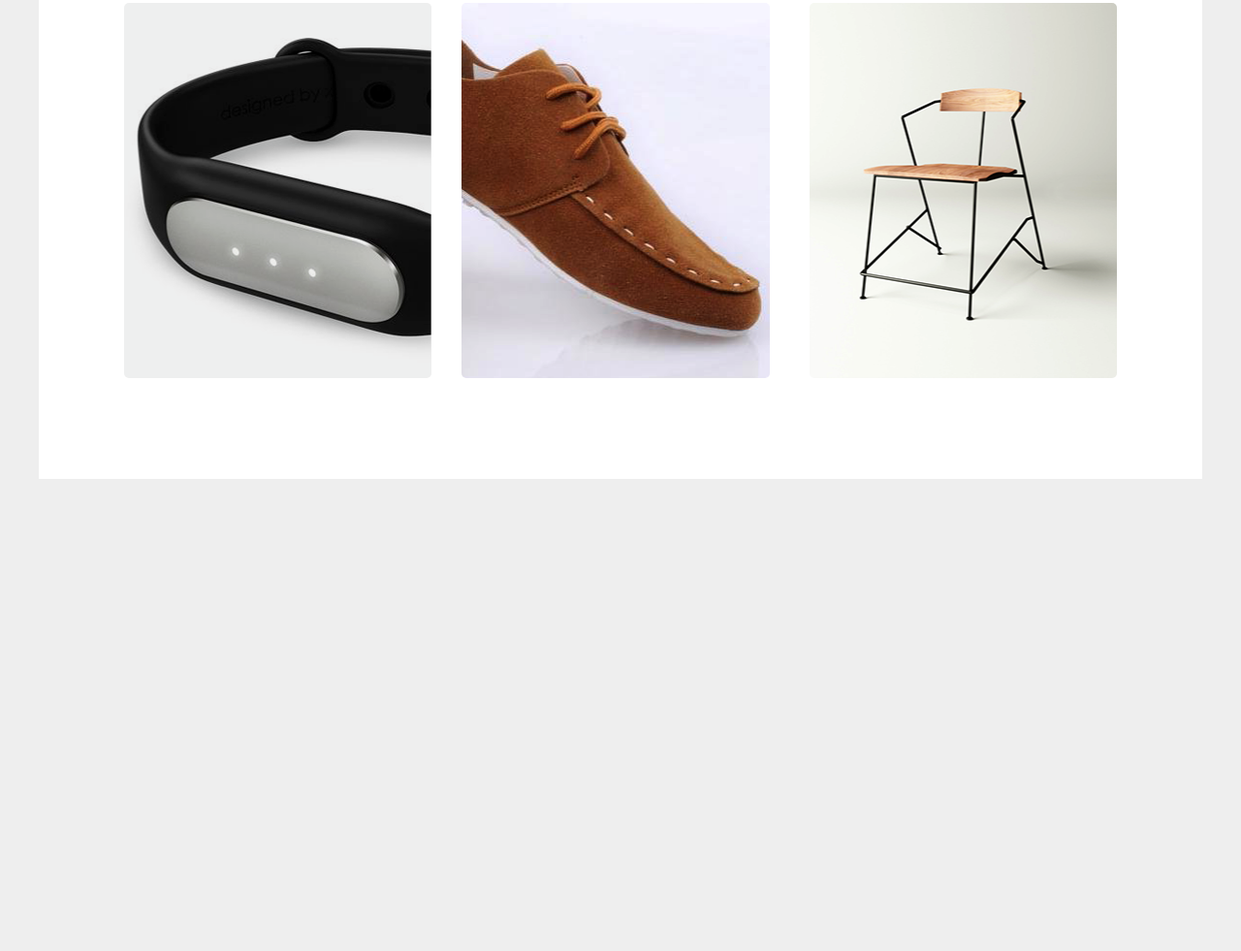
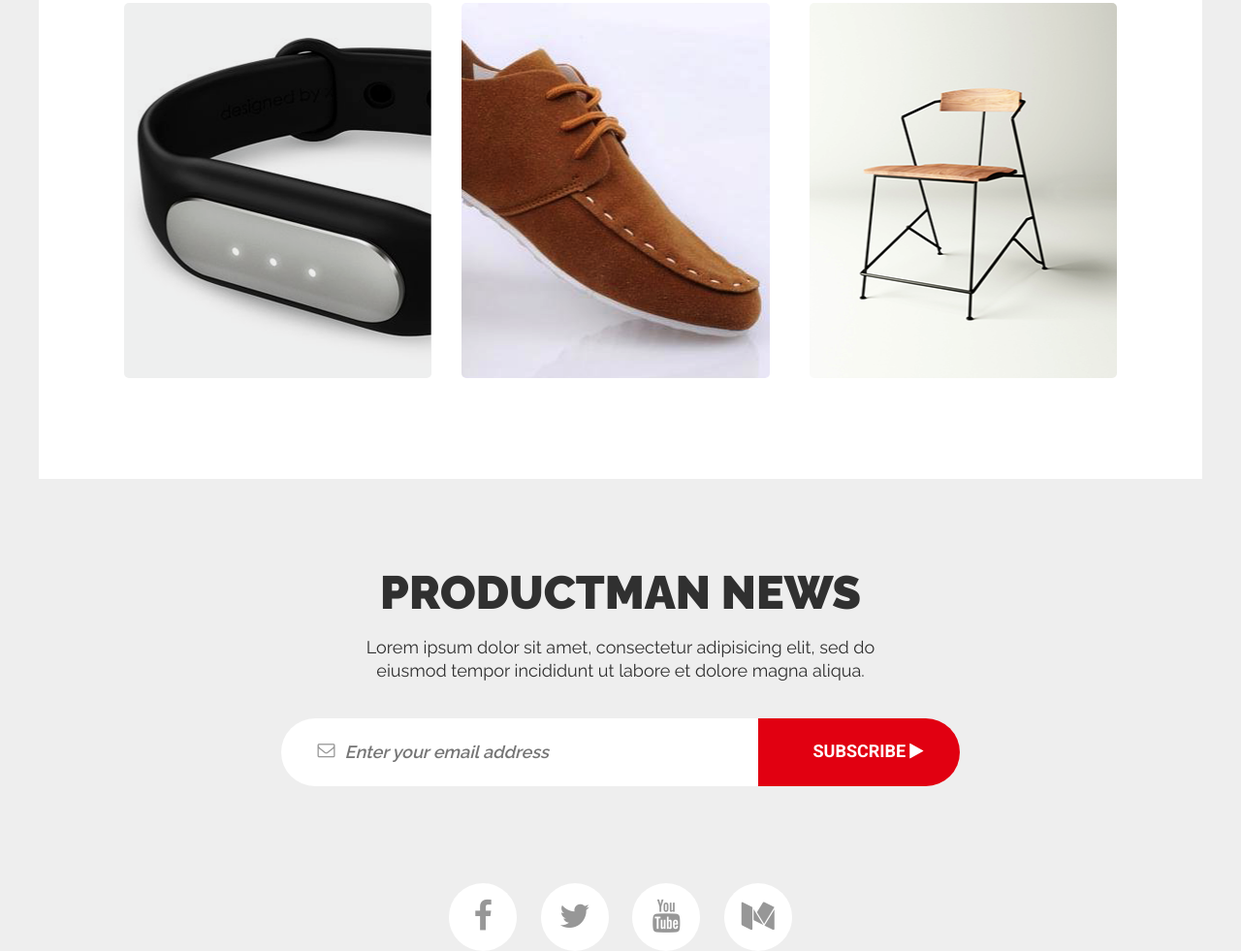
Before and after one commit to yuliachaika/product-man, a plain HTML site: page index.html in a window 1280 px wide. Shown: the part 1587-2568 px from the top of the page at 97% size. Before the commit the page ends 2081 px from the top, so only its background shows below. Drawn offline with Linux system fonts and the light colour scheme.

Commit message:
add contacts and social

```diff
--- a/css/style.css
+++ b/css/style.css
@@ -276,7 +276,7 @@ ul.slider-nav li {
 	color: #FFF;
 	padding-left: 36px;
 	padding-bottom: 42px;
-	font-family: Roboto;
+	font-family: 'Roboto', sans-serif;
 	font-size: 30px;
 	font-weight: 900;
 }
@@ -296,14 +296,139 @@ ul.slider-nav li {
 	margin-left: 32px;
 	background: #eeeeee url("../img/tumblr.png") no-repeat 50% 50%;
 }
-.features__item--wrap--active:hover {
+.features__item--wrap:hover {
 	background: #e10011;
-	transition: all .3s ease;
+	-webkit-transition: all .3s ease;
+	   -moz-transition: all .3s ease;
+	    -ms-transition: all .3s ease;
+	     -o-transition: all .3s ease;
+	        transition: all .3s ease;
 }
 .features__item--wrap--active:hover  .features__item--wrap--hover{
 	display: block;
+	-webkit-transition: all .3s ease;
+	   -moz-transition: all .3s ease;
+	    -ms-transition: all .3s ease;
+	     -o-transition: all .3s ease;
+	        transition: all .3s ease;
+}
+/* ---------- .features ------  */
+/* ---------- .contacts ------  */
+.contacts__subscribe {
+	padding-top: 16px;
+	margin-bottom: 100px;
+
+}
+.contacts__subscribe--form {
+	width: 60%;
+	margin: 0 auto;
+	position: relative;
+}
+.contacts__subscribe--form--left {
+    -webkit-appearance: none;
+    width: 100%;
+    height: 70px;
+    padding: 0 66px;
+    border-radius: 35px;
+    background-color: #ffffff;
+    outline: none;
+    border: none;
+    line-height: 70px;
+    font-family: 'Raleway', sans-serif;
+	font-size: 18px;
+	font-weight: 600;
+	font-style: italic;
+}
+.contacts__subscribe--form--letter {
+	color: #979797;
+	font-size: 18px;
+	position: relative;
+    top: 44px;
+    left: 38px;
+}
+.contacts__subscribe--form--right {
+	position: absolute;
+    width: 208px;
+    height: 70px;
+    right: 0;
+    bottom: 0;
+    border-radius: 0 35px 35px 0;
+    color: #ffffff;
+	font-size: 18px;
+	text-transform: uppercase;
+	font-family: 'Roboto', sans-serif;
+	font-weight: 700;
+    border: none;
+    outline: none;
+    background-color: #e10011;
+}
+.contacts__subscribe--form--submit {
+	color: #ffffff;
+	font-size: 18px;
+	font-weight: 400;
+    position: absolute;
+    top: 45px;
+    right: 38px;
+ }
+.contacts__subscribe--form--left:hover {
+	cursor: pointer;
+	background-color: rgba(48, 48, 48, 0.1);
 	transition: all .3s ease;
+}
+.contacts__subscribe--form--left:focus {
+	background-color: #ffffff;
+	transition: all .3s ease;
+}
+.contacts__subscribe--form--right:hover {
+	cursor: pointer;
+	background-color: #ffffff;
+	color: #e10011;
+	transition: all .3s ease;
+}
+/* ---------- .contacts ------  */
+/* ---------- .social ------  */
+.contacts__social {
+	font-size: 18px;
+}
+.contacts__social__list {
+    margin: 0;
+    padding-left: 0;
+    list-style: none;
+    text-align: center;
+}
+.contacts__social__list--item {
+	display: inline-block;
+	margin: 0 10px;
+	width: 70px;
+	height: 70px;
+	-webkit-border-radius: 50%;
+	        border-radius: 50%;
+	border: none;
+	background-color: #ffffff;
+
+}
+.contacts__social__list--item--link {
+	display: block;
+	color: #979797;
+	font-size: 34px;
+	font-weight: 400;
+	line-height: 70px;
+	text-align: center;
+}
+/* .contacts__social__list--item--link:hover {
+	color: #ffffff;
+} */
+.contacts__social__list--item:hover  {
+	background-color: #979797;
+
+}
+.contacts__social__list--item:hover .contacts__social__list--item--link {
+	color: #ffffff;
+
 }
 
 
-/* ---------- .features ------  */
+
+
+/* ---------- .social ------  */
+/* ---------- .footer ------  */
--- a/index.html
+++ b/index.html
@@ -82,6 +82,39 @@
 			</div>
 		<!-- .container    -->
 		</section>
+		<section class="contacts">
+		<div class="container">
+			<div class="header-section">
+				<h2 class="header-section__title">PRODUCTMAN NEWS</h2>
+				<p class="header-section__subtitle">Lorem ipsum dolor sit amet, consectetur adipisicing elit, sed do eiusmod tempor incididunt ut labore et dolore magna aliqua.</p>
+			</div>
+			<div class="contacts__subscribe">
+				<form action="#" class="contacts__subscribe--form">
+				<label for="subscribe" class="contacts__subscribe--form--letter"><i class="fa fa-envelope-o" aria-hidden="true"></i></label><input id="subscribe" class="contacts__subscribe--form--left" type="email" target="_blank" method="post" name="Email" placeholder="Enter your email address" required>
+				<input id="submit" class="contacts__subscribe--form--right" type="submit" value="subscribe"><label for="submit" class="contacts__subscribe--form--submit"><i class="fa fa-play" aria-hidden="true"></i></label>
+			</form>
+			</div>
+			<!-- .contacts -->
+			<div class="contacts__social">
+				<ul class="contacts__social__list">
+					<li class="contacts__social__list--item"><a class="contacts__social__list--item--link" href="#" target="_blank"><i class="fa fa-facebook" aria-hidden="true"></i></a>
+					</li>
+					<li class="contacts__social__list--item"><a class="contacts__social__list--item--link" href="#" target="_blank"><i class="fa fa-twitter" aria-hidden="true"></i></a>
+					</li>
+					<li class="contacts__social__list--item"><a class="contacts__social__list--item--link" href="#" target="_blank"><i class="fa fa-youtube" aria-hidden="true"></i></a>
+					</li>
+					<li class="contacts__social__list--item"><a class="contacts__social__list--item--link" href="#" target="_blank"><i class="fa fa-medium" aria-hidden="true"></i>
+</a>
+					</li>
+				</ul>
+			</div>
+			<!-- social -->
+			</div>
+			<!-- .container    -->
+		</section>
 		</main>
+		<footer>
+
+		</footer>
 	</body>
 	</html>
```
